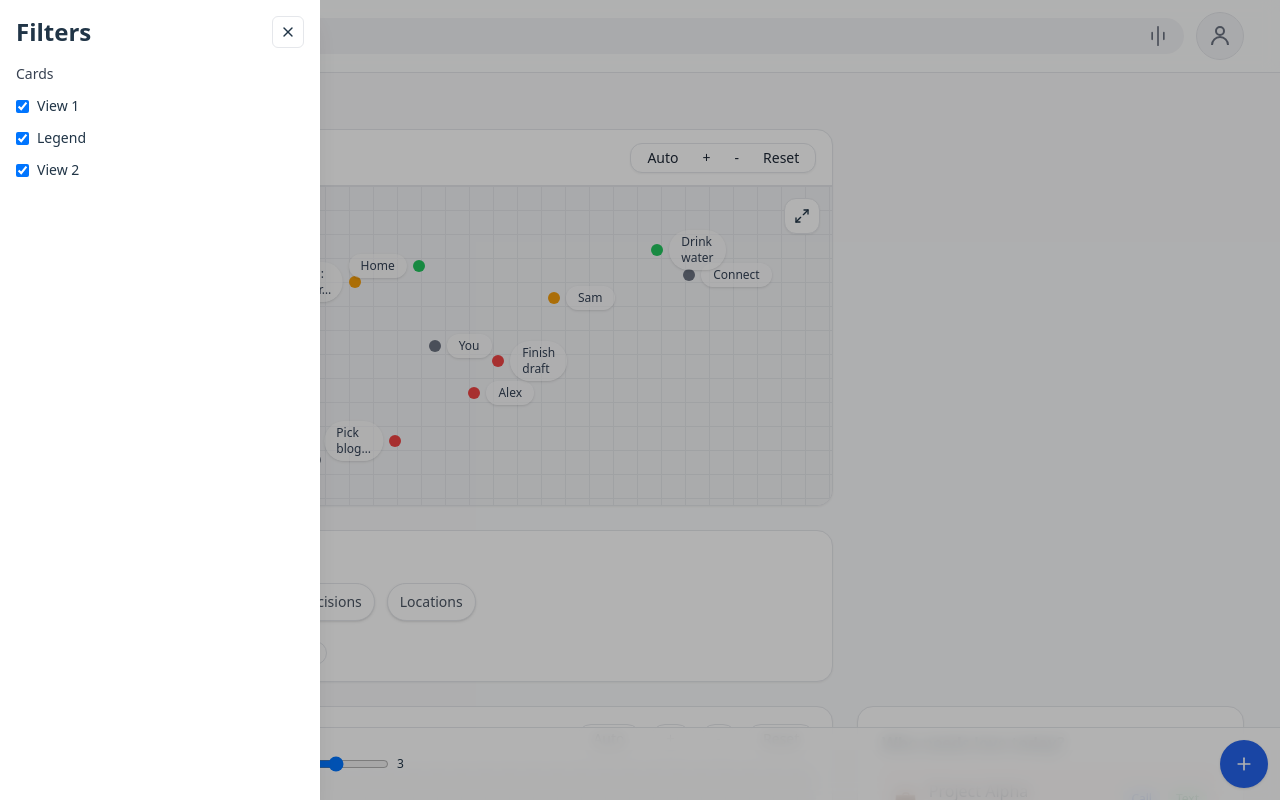
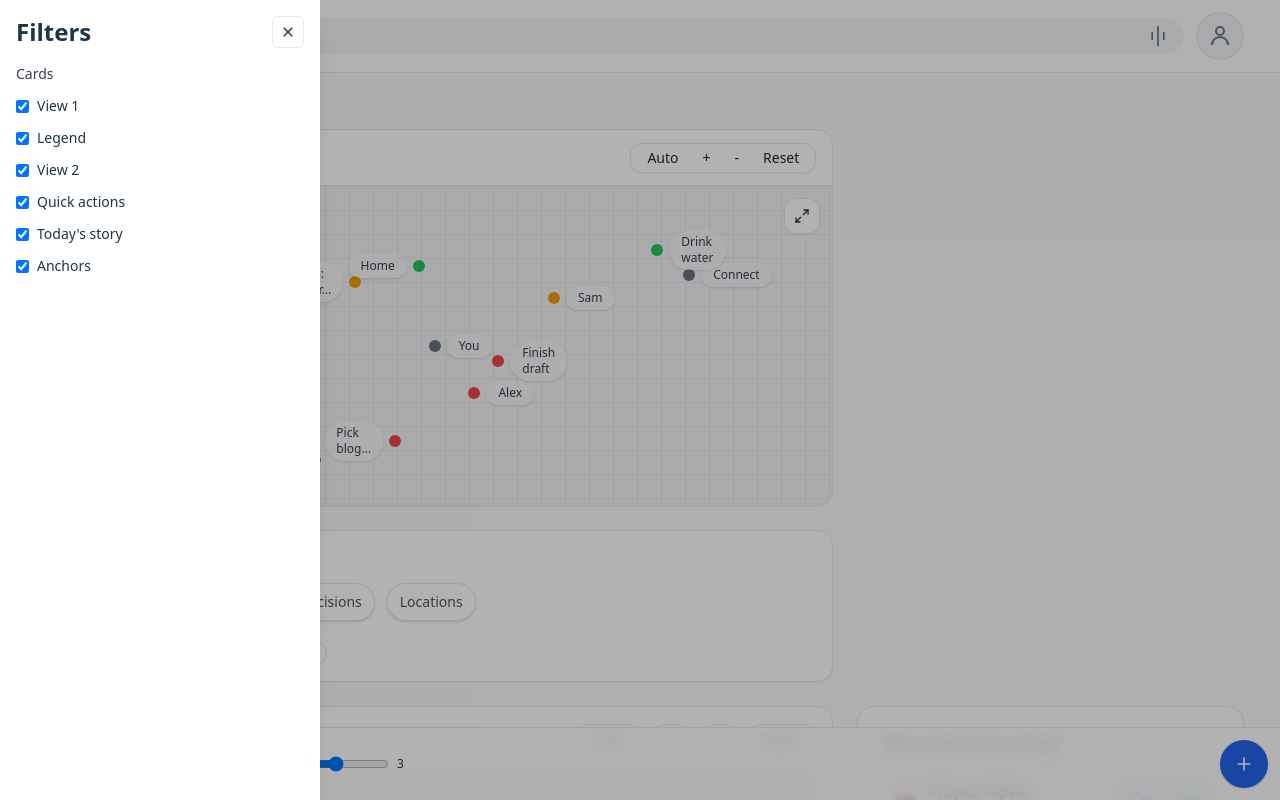
Before and after one commit to cferns/life-app, a React (Vite) app: page / in a window 1280 px wide. Both pictures are taken after a click on the button 56 px from the left and 36 px from the top of the page. Shown: the top 800 px of the page. Built offline with nearby package versions, Linux system fonts and the light colour scheme.

Commit message:
feat(filters): add toggles for Quick Actions, Today's Story, and Anchors in Filters drawer

```diff
--- a/src/ConsolidatedLifeTracker.tsx
+++ b/src/ConsolidatedLifeTracker.tsx
@@ -315,6 +315,9 @@ const ConsolidatedLifeTracker: React.FC = () => {
   const [showView1, setShowView1] = useState(true);
   const [showLegendCard, setShowLegendCard] = useState(true);
   const [showView2Card, setShowView2Card] = useState(true);
+  const [showQuickActions, setShowQuickActions] = useState(true);
+  const [showStory, setShowStory] = useState(true);
+  const [showAnchorsCard, setShowAnchorsCard] = useState(true);
 
   // Multiple view types switcher
   type ViewType = 'map2d' | 'solar2d' | 'solar3d' | 'list' | 'avgday';
@@ -352,6 +355,12 @@ const ConsolidatedLifeTracker: React.FC = () => {
           setShowLegendCard={setShowLegendCard}
           showView2Card={showView2Card}
           setShowView2Card={setShowView2Card}
+          showQuickActions={showQuickActions}
+          setShowQuickActions={setShowQuickActions}
+          showStory={showStory}
+          setShowStory={setShowStory}
+          showAnchors={showAnchorsCard}
+          setShowAnchors={setShowAnchorsCard}
         />
 
         <ProfileDrawer show={showProfile} onClose={()=>setShowProfile(false)} />
@@ -560,6 +569,7 @@ const ConsolidatedLifeTracker: React.FC = () => {
             )}
 
             {/* Quick Actions */}
+            {showQuickActions && (
               <QuickActions
                 heartConnections={heartConnections as any}
                 primaryDeficit={primaryDeficit}
@@ -567,13 +577,18 @@ const ConsolidatedLifeTracker: React.FC = () => {
                 dailyScores={dailyScores}
                 sabbathMode={sabbathMode}
               />
+            )}
 
             {/* Today's Story */}
+            {showStory && (
               <div className="lg:col-span-2">
                 <TodaysStory items={todayStory as any} getCategoryColor={getCategoryColor} />
               </div>
+            )}
 
+            {showAnchorsCard && (
               <AnchorsCard faithModeEnabled={faithModeEnabled} anchors={anchors as any} />
+            )}
           </div>
         )}
         {/* Intent Quick Add Modal */}
--- a/src/components/FiltersDrawer.tsx
+++ b/src/components/FiltersDrawer.tsx
@@ -10,9 +10,15 @@ type Props = {
   setShowLegendCard: (v: boolean) => void;
   showView2Card: boolean;
   setShowView2Card: (v: boolean) => void;
+  showQuickActions?: boolean;
+  setShowQuickActions?: (v: boolean) => void;
+  showStory?: boolean;
+  setShowStory?: (v: boolean) => void;
+  showAnchors?: boolean;
+  setShowAnchors?: (v: boolean) => void;
 };
 
-const FiltersDrawer: React.FC<Props> = ({ show, onClose, showView1, setShowView1, showLegendCard, setShowLegendCard, showView2Card, setShowView2Card }) => {
+const FiltersDrawer: React.FC<Props> = ({ show, onClose, showView1, setShowView1, showLegendCard, setShowLegendCard, showView2Card, setShowView2Card, showQuickActions, setShowQuickActions, showStory, setShowStory, showAnchors, setShowAnchors }) => {
   if (!show) return null;
   return (
     <div className="fixed inset-0 z-50">
@@ -27,6 +33,15 @@ const FiltersDrawer: React.FC<Props> = ({ show, onClose, showView1, setShowView1
           <label className="flex items-center gap-2 text-sm"><input type="checkbox" checked={showView1} onChange={(e)=>setShowView1(e.target.checked)} /> View 1</label>
           <label className="flex items-center gap-2 text-sm"><input type="checkbox" checked={showLegendCard} onChange={(e)=>setShowLegendCard(e.target.checked)} /> Legend</label>
           <label className="flex items-center gap-2 text-sm"><input type="checkbox" checked={showView2Card} onChange={(e)=>setShowView2Card(e.target.checked)} /> View 2</label>
+          {typeof showQuickActions === 'boolean' && setShowQuickActions && (
+            <label className="flex items-center gap-2 text-sm"><input type="checkbox" checked={!!showQuickActions} onChange={(e)=>setShowQuickActions(e.target.checked)} /> Quick actions</label>
+          )}
+          {typeof showStory === 'boolean' && setShowStory && (
+            <label className="flex items-center gap-2 text-sm"><input type="checkbox" checked={!!showStory} onChange={(e)=>setShowStory(e.target.checked)} /> Today's story</label>
+          )}
+          {typeof showAnchors === 'boolean' && setShowAnchors && (
+            <label className="flex items-center gap-2 text-sm"><input type="checkbox" checked={!!showAnchors} onChange={(e)=>setShowAnchors(e.target.checked)} /> Anchors</label>
+          )}
         </div>
       </div>
     </div>
```
Lines whose indentation alone changed are shown as unchanged.
